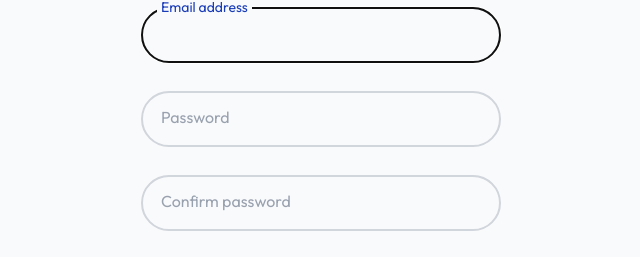
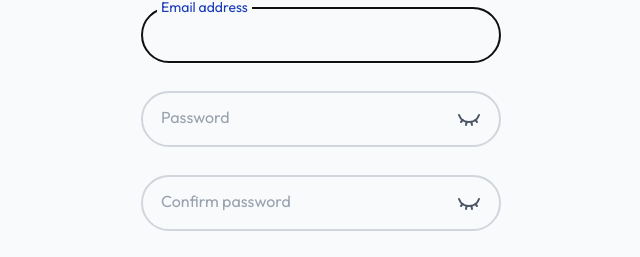
Before and after one commit to viveksingh-01/lumina, a React (Vite) app: page /auth/create-account in a window 1280 px wide. Shown: the part 161-418 px from the top of the page, without its empty margins (319-959 px from the left). Built offline with nearby package versions, Linux system fonts and the light colour scheme; no server answers.

Commit message:
feat: add button in password fields to toggle password visibility

```diff
--- a/package.json
+++ b/package.json
@@ -12,6 +12,7 @@
   "dependencies": {
     "@google/genai": "^0.7.0",
     "@tailwindcss/vite": "^4.0.14",
+    "lucide-react": "^0.525.0",
     "react": "^19.0.0",
     "react-dom": "^19.0.0",
     "react-hook-form": "^7.60.0",
--- a/src/components/InputField/InputField.tsx
+++ b/src/components/InputField/InputField.tsx
@@ -1,3 +1,4 @@
+import { Eye, EyeClosed } from "lucide-react";
 import { useState } from "react";
 import { UseFormRegisterReturn } from "react-hook-form";
 
@@ -21,10 +22,11 @@ const InputField: React.FC<InputFieldProps> = ({
   autoFocus = false,
 }) => {
   const [focused, setFocused] = useState(false);
+  const [showPassword, setShowPassword] = useState(false);
   return (
     <div className="mb-7 relative">
       <input
-        type={type}
+        type={type === "password" ? (showPassword ? "text" : "password") : type}
         {...register}
         className={`w-[360px] px-4 py-3 border-2 border-gray-300 rounded-full text-lg
           ${error && "border-red-600 outline-red-600"}`}
@@ -32,6 +34,15 @@ const InputField: React.FC<InputFieldProps> = ({
         onBlur={() => setFocused(false)}
         autoFocus={autoFocus}
       />
+      {type === "password" && (
+        <span
+          onClick={() => setShowPassword((prev) => !prev)}
+          className="absolute inset-y-2 right-2 text-md flex items-center px-3 text-gray-600 hover:text-gray-800 hover:cursor-pointer outline-0"
+          tabIndex={-1}
+        >
+          {showPassword ? <Eye /> : <EyeClosed />}
+        </span>
+      )}
       <label
         htmlFor={name}
         className={`
```
Also changed, not shown: 1 other file (tests, documents, lock files or other folders).
